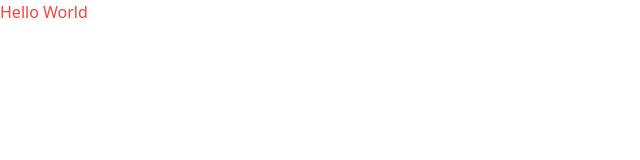
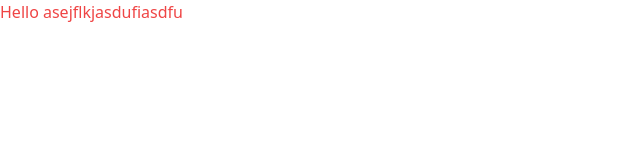
Before and after one commit to HlyanHtetAung/ownchaw_app, a React (Create React App) app: page / in a window 1280 px wide. Shown: the top 160 px of the page, without its empty margins (0-640 px from the left). Built offline with nearby package versions, Linux system fonts and the light colour scheme.

Commit message:
new ommit

```diff
--- a/src/App.js
+++ b/src/App.js
@@ -1,7 +1,7 @@
 function App() {
   return (
     <div>
-      <h1 className='text-red-500'>Hello World</h1>
+      <h1 className='text-red-500'>Hello asejflkjasdufiasdfu</h1>
     </div>
   );
 }
```
